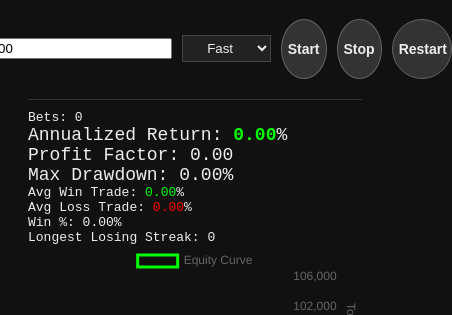
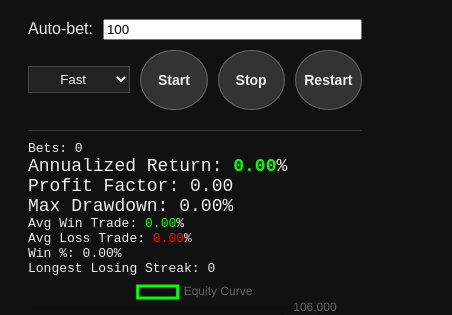
Before and after one commit to capital-flight/strategy-simulator, a plain HTML site: page index.html in a window 390 px wide. Shown: the part 519-834 px from the top of the page, 452 px wide, since content can reach past the window. Drawn offline with nearby package versions, Linux system fonts and the light colour scheme.

Commit message:
Updated simulator

```diff
--- a/index.html
+++ b/index.html
@@ -201,7 +201,22 @@ table {
     white-space: nowrap;
   }
 }
+@media (max-width: 900px) {
+  #autoControls {
+    flex-wrap: wrap;            /* allow controls to wrap to a new line */
+    justify-content: center;    /* center wrapped rows */
+    width: 100%;
+    overflow-x: auto;           /* safety in case it still overflows */
+    text-align: center;
+  }
 
+  #autoControls input,
+  #autoControls select,
+  #autoControls button {
+    flex: 1 1 auto;
+    min-width: 60px;
+  }
+}
 </style>
 </head>
 <body>
```
